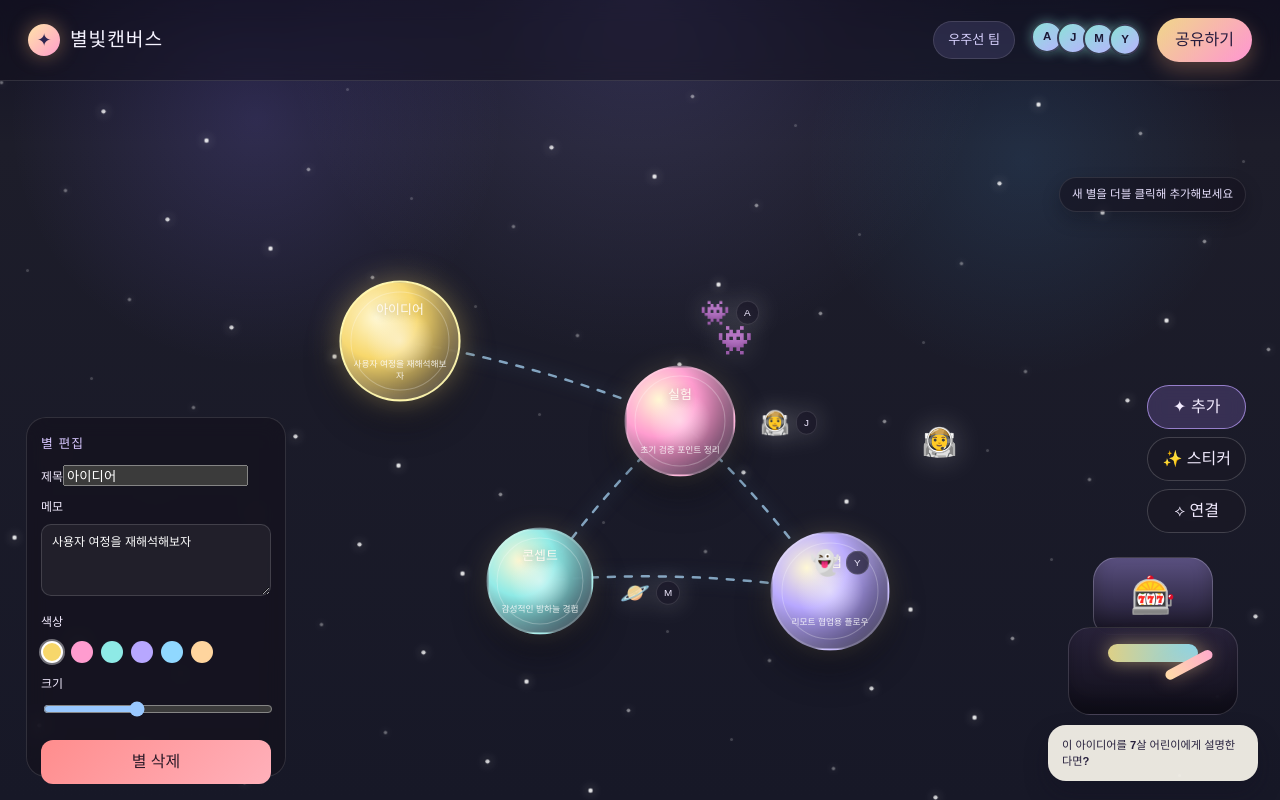
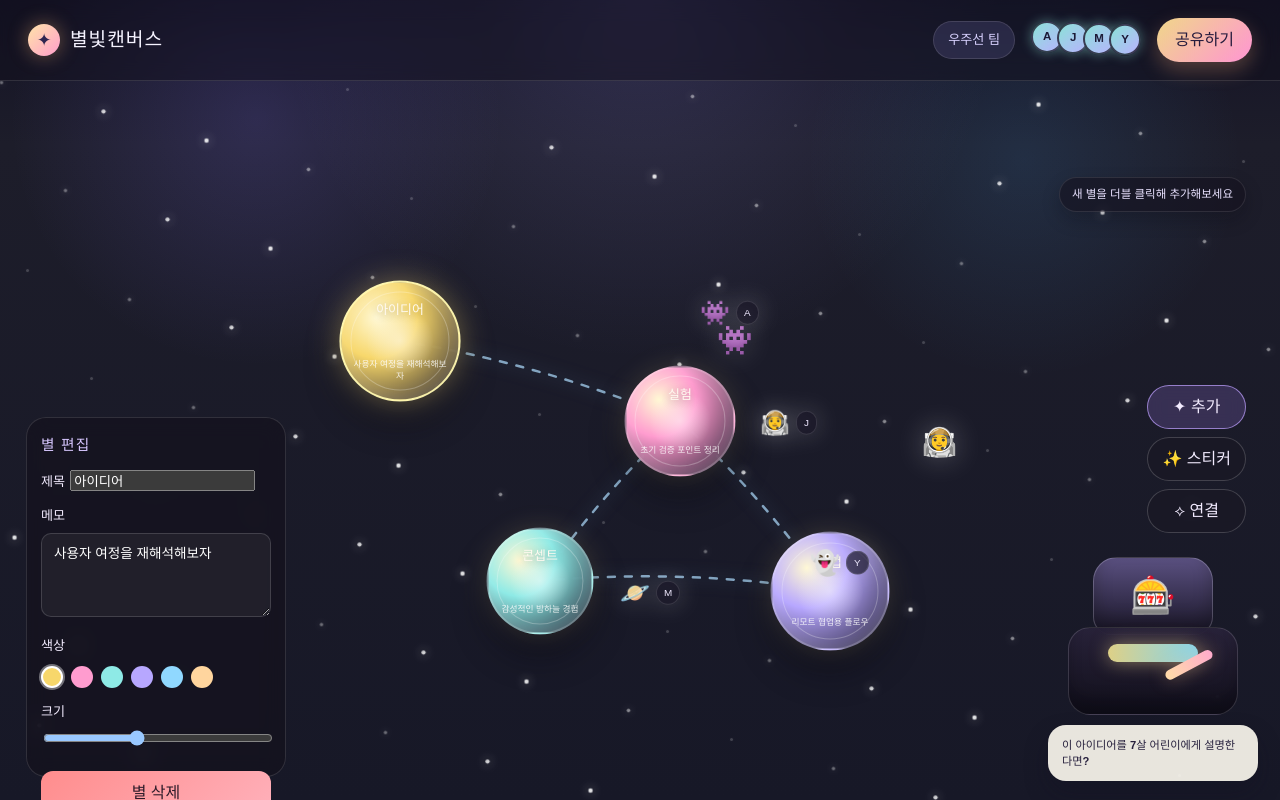
Before and after one commit to YeJiKim06/Starlight_Canvas, a React (Vite) app: page / in a window 1280 px wide. Built offline with nearby package versions, Linux system fonts and the light colour scheme.

Commit message:
feat: 개선된 레이아웃을 위한 입력 필드 스타일 조정 및 inspector-header 스타일 업데이트

```diff
--- a/src/App.tsx
+++ b/src/App.tsx
@@ -401,6 +401,7 @@ function App() {
             <label className="field-label">
               제목
               <input
+                style={{margin: "0 0 0 5px"}}
                 value={selectedNode.label}
                 onChange={(event) =>
                   updateNode(selectedNode.id, (node) => ({ ...node, label: event.target.value || '새 별' }))
--- a/src/styles.css
+++ b/src/styles.css
@@ -359,8 +359,9 @@ button {
 }
 
 .inspector-header {
-  margin-bottom: 12px;
-  font-size: 0.8rem;
+  margin-bottom: 14px;
+  font-size: 0.92rem;
+  font-weight: 600;
   letter-spacing: 0.08em;
   color: #d7c7ff;
   text-transform: uppercase;
@@ -368,9 +369,10 @@ button {
 
 .field-label {
   display: block;
-  margin-bottom: 12px;
+  margin-bottom: 14px;
   color: #f3ecff;
-  font-size: 0.75rem;
+  font-size: 0.82rem;
+  font-weight: 500;
 }
 
 .field-label input[type='text'],
@@ -384,11 +386,12 @@ button {
 .field-label textarea {
   border: 1px solid rgba(255, 255, 255, 0.15);
   border-radius: 10px;
-  padding: 8px 10px;
+  padding: 10px 12px;
   background: rgba(255, 255, 255, 0.05);
   color: white;
   resize: vertical;
   font: inherit;
+  font-size: 0.85rem;
 }
 
 .field-label textarea {
```
